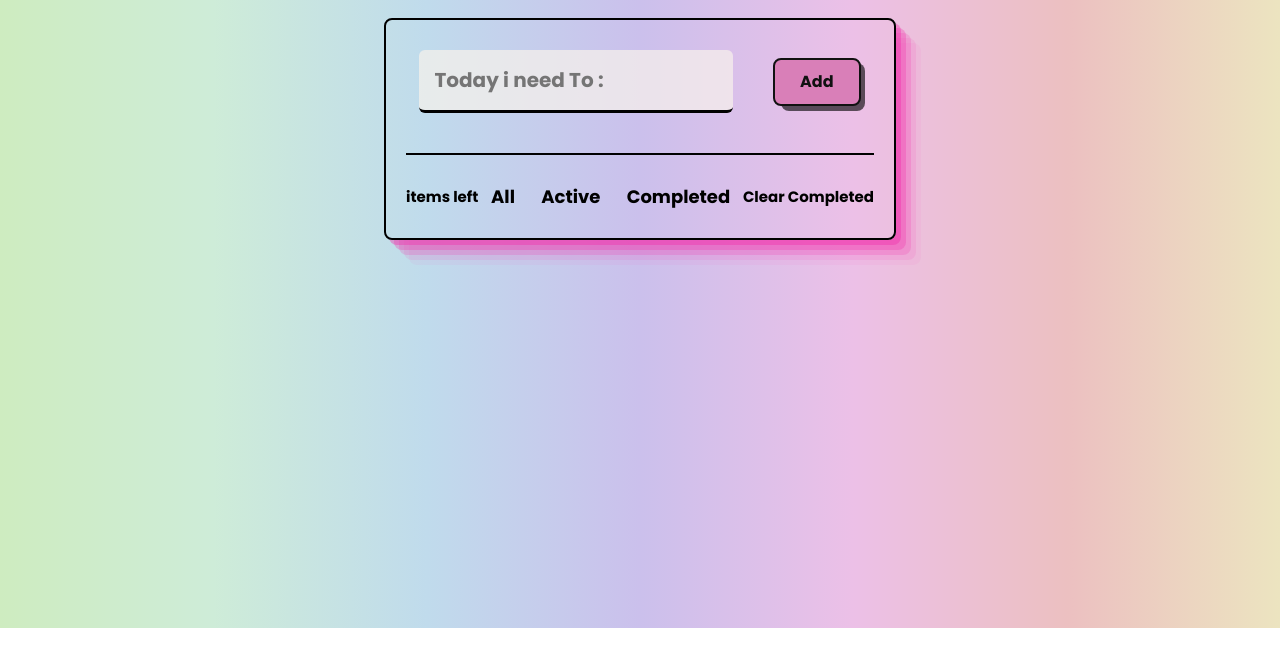
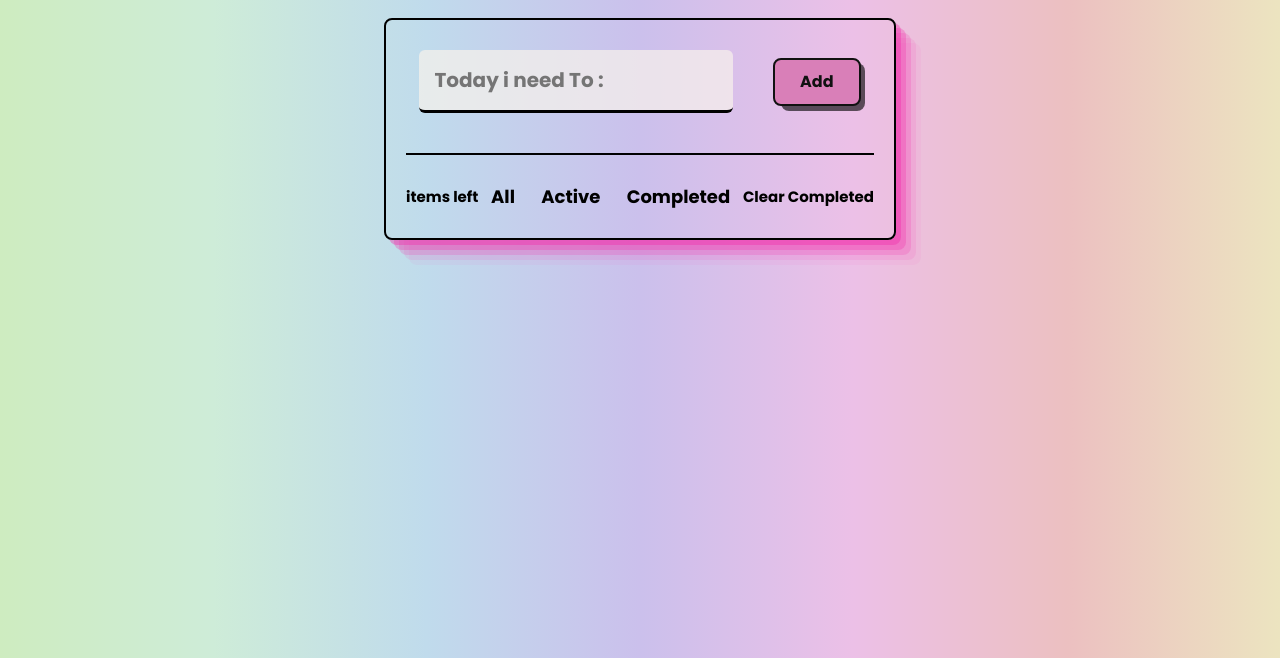
Before and after one commit to ALICIALVO/to-do-list-app-alicia-yossef, a website built with Vite: page index.html in a window 1280 px wide. Shown: the part 172-830 px from the top of the page. Built offline with nearby package versions, Linux system fonts and the light colour scheme.

Commit message:
removed no-repeat from body background

```diff
--- a/sass/main.scss
+++ b/sass/main.scss
@@ -16,7 +16,7 @@ body {
         #cbc0ec  ,
         #ecc0e7 ,
         #ecc0c1,
-        #ece4c0)  100% no-repeat, /* 25% = height */
+        #ece4c0)  100%, /* 25% = height */
       ;
 
     // background: linear-gradient(217deg, #ceecc0 80%, #ceecd8 70.71%),
```
